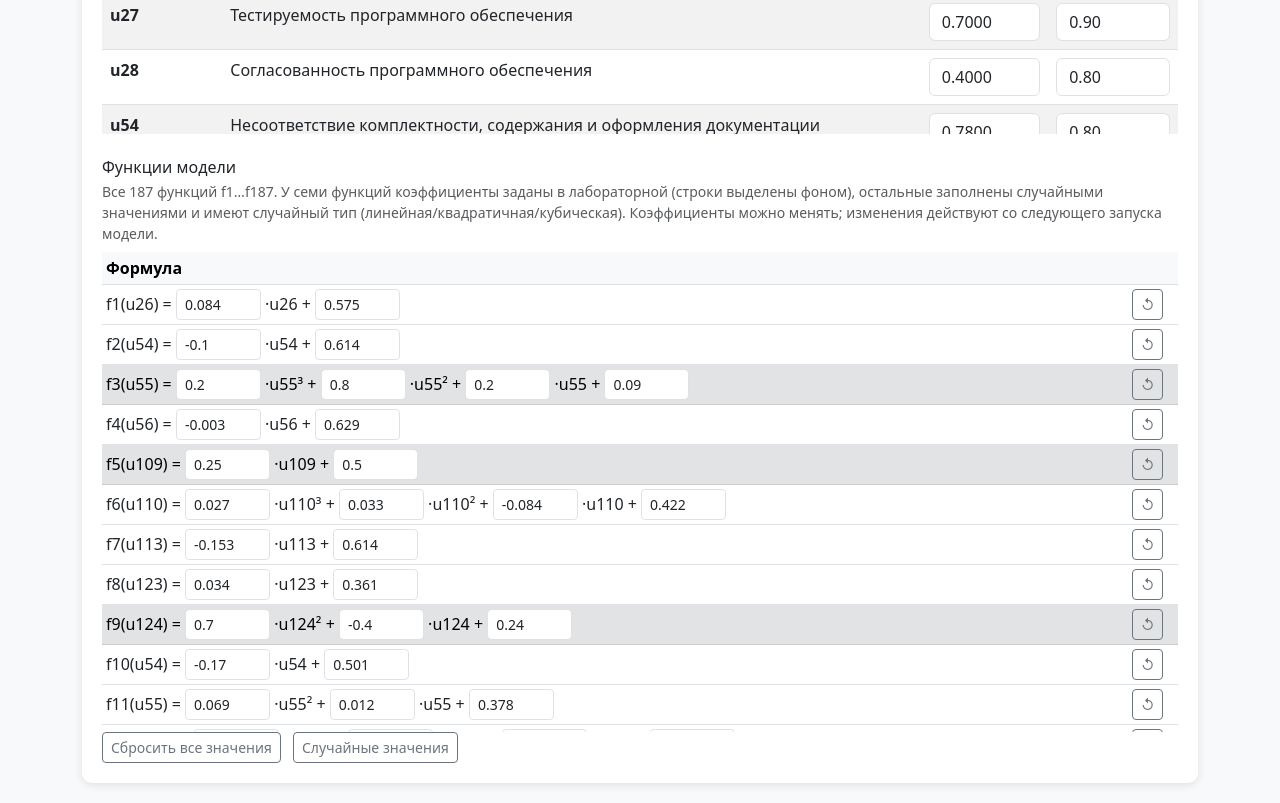
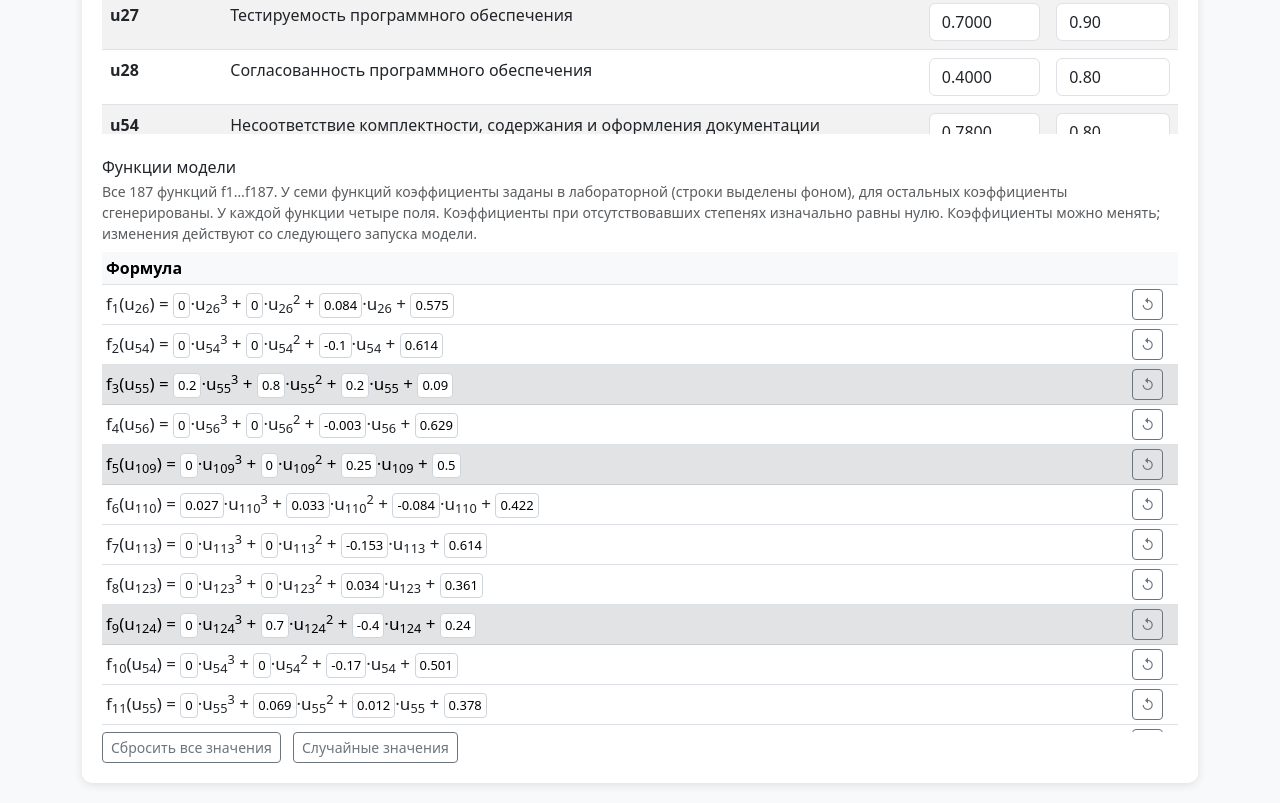
Before and after one commit to HedgeHogSE/software-quality, a plain HTML site: page web-app/index.html in a window 1280 px wide. Shown: the part 660-1463 px from the top of the page. Drawn offline with nearby package versions, Linux system fonts and the light colour scheme.

Commit message:
hype commit

```diff
--- a/web-app/index.html
+++ b/web-app/index.html
@@ -27,6 +27,36 @@
         .control-point {
             font-weight: bold;
             color: #0d6efd;
+        }
+        .function-formula {
+            font-size: 1.0625rem;
+        }
+        .function-input {
+            box-sizing: content-box;
+            width: var(--coefficient-width);
+            padding: 2px 4px;
+            font-size: 13px;
+            border: 1px solid #ced4da;
+            border-radius: 4px;
+        }
+        @supports (field-sizing: content) {
+            .function-input {
+                field-sizing: content;
+                width: auto;
+                min-width: 1ch;
+            }
+        }
+        sub, sup {
+            font-size: 0.75em;
+            line-height: 0;
+            position: relative;
+            vertical-align: baseline;
+        }
+        sub {
+            bottom: -0.25em;
+        }
+        sup {
+            top: -0.5em;
         }
         .chart-container {
             position: relative;
@@ -128,7 +158,8 @@
                     <h6 class="mb-1">Функции модели</h6>
                     <p class="text-muted small mb-2">
                         Все 187 функций f1…f187. У семи функций коэффициенты заданы в лабораторной (строки выделены фоном),
-                        остальные заполнены случайными значениями и имеют случайный тип (линейная/квадратичная/кубическая).
+                        для остальных коэффициенты сгенерированы. У каждой функции четыре поля.
+                        Коэффициенты при отсутствовавших степенях изначально равны нулю.
                         Коэффициенты можно менять; изменения действуют со следующего запуска модели.
                     </p>
                     <div class="table-responsive" style="max-height: 480px; overflow-y: auto;">
--- a/web-app/model/functions.js
+++ b/web-app/model/functions.js
@@ -1,16 +1,14 @@
 /**
  * Реестр функций f1…f187.
  *
- * Типы:
- *  - linear:    f(x) = a·x + b
- *  - quadratic: f(x) = a·x² + b·x + c
- *  - cubic:     f(x) = a·x³ + b·x² + c·x + d
+ * Все функции в реестре имеют вид f(x) = a·x³ + b·x² + c·x + d.
+ * Для исходных линейных и квадратичных функций старшие коэффициенты равны нулю.
  *
  * В исходной лабораторной коэффициенты заданы только для семи функций
  * (панель «Уравнения», см. скриншот): F3, F5, F9, F48, F72, F81, F117.
- * Остальные 180 функций определены как тождественные f(x) = x.
+ * Для остальных 180 функций начальные коэффициенты генерируются.
  *
- * Коэффициенты этих семи функций можно менять из интерфейса. Изменения
+ * Коэффициенты всех функций можно менять из интерфейса. Изменения
  * повышают `version`; таблица функций в equations.js пересобирается,
  * поэтому новый расчёт идёт уже с новыми значениями.
  */
@@ -18,7 +16,7 @@ const FUNCTIONS = {
     /** Номера функций, коэффициенты которых известны из лабораторной. */
     EDITABLE: [3, 5, 9, 48, 72, 81, 117],
 
-    /** Значения по умолчанию для известных функций (остальные — тождественные). */
+    /** Коэффициенты известных функций в исходной записи. */
     KNOWN_DEFAULTS: {
         3: { type: 'cubic', a: 0.2, b: 0.8, c: 0.2, d: 0.09 },
         5: { type: 'linear', a: 0.25, b: 0.5, c: 0.0, d: 0.0 },
@@ -124,7 +122,13 @@ const FUNCTIONS = {
 
         for (let i = 1; i <= 187; i++) {
             const known = this.KNOWN_DEFAULTS[i];
-            const spec = known ? Object.assign({}, known) : this._randomSpec();
+            const { type, a, b, c, d } = known || this._randomSpec();
+            const spec = { a, b, c, d };
+            if (type === 'linear') {
+                Object.assign(spec, { a: 0, b: 0, c: a, d: b });
+            } else if (type === 'quadratic') {
+                Object.assign(spec, { a: 0, b: a, c: b, d: c });
+            }
             this._defaults[i] = spec;
             this._registry[i] = Object.assign({}, spec);
         }
@@ -150,16 +154,7 @@ const FUNCTIONS = {
 
         const func = this._registry[n];
 
-        if (func.type === 'linear') {
-            return (x) => func.a * x + func.b;
-        }
-        if (func.type === 'quadratic') {
-            return (x) => func.a * x * x + func.b * x + func.c;
-        }
-        if (func.type === 'cubic') {
-            return (x) => func.a * x * x * x + func.b * x * x + func.c * x + func.d;
-        }
-        return (x) => x;
+        return (x) => func.a * x * x * x + func.b * x * x + func.c * x + func.d;
     },
 
     /** Текущие коэффициенты функции (копия). */
@@ -168,7 +163,7 @@ const FUNCTIONS = {
         if (!func) {
             return null;
         }
-        return { type: func.type, a: func.a, b: func.b, c: func.c, d: func.d };
+        return { ...func };
     },
 
     /** Совпадают ли коэффициенты со значениями из лабораторной. */
@@ -178,13 +173,12 @@ const FUNCTIONS = {
         if (!current || !original) {
             return false;
         }
-        return current.type === original.type &&
-            current.a === original.a && current.b === original.b &&
+        return current.a === original.a && current.b === original.b &&
             current.c === original.c && current.d === original.d;
     },
 
     /**
-     * Задать коэффициенты. Тип функции не меняется.
+     * Задать коэффициенты при степенях 3, 2, 1 и 0 соответственно.
      * @param {number} n - номер функции
      * @param {object} values - {a, b, c, d}; отсутствующие ключи не меняются
      * @throws {Error} если значения не числа
@@ -195,13 +189,7 @@ const FUNCTIONS = {
             throw new Error(`Функция f${n} не существует`);
         }
 
-        const next = {
-            type: current.type,
-            a: current.a,
-            b: current.b,
-            c: current.c,
-            d: current.d
-        };
+        const next = { ...current };
 
         ['a', 'b', 'c', 'd'].forEach(key => {
             if (values[key] === undefined) {
--- a/web-app/ui/graphs_tab.js
+++ b/web-app/ui/graphs_tab.js
@@ -27,7 +27,7 @@ const INLINE_LABELS_PLUGIN = {
             return;
         }
 
-        const MIN_GAP = 12;
+        const fontSize = 13;
         const entries = [];
 
         chart.data.datasets.forEach((dataset, index) => {
@@ -62,15 +62,16 @@ const INLINE_LABELS_PLUGIN = {
         }
 
         // Развести подписи по вертикали
-        const top = area.top + 8;
-        const bottom = area.bottom - 8;
+        const top = area.top + 9;
+        const bottom = area.bottom - 9;
+        const minGap = Math.min(fontSize + 1, (bottom - top) / Math.max(1, entries.length - 1));
         entries.sort((a, b) => a.y - b.y);
         entries.forEach(entry => {
             entry.y = Math.min(bottom, Math.max(top, entry.y));
         });
         for (let i = 1; i < entries.length; i++) {
-            if (entries[i].y - entries[i - 1].y < MIN_GAP) {
-                entries[i].y = entries[i - 1].y + MIN_GAP;
+            if (entries[i].y - entries[i - 1].y < minGap) {
+                entries[i].y = entries[i - 1].y + minGap;
             }
         }
         // Если пачка упёрлась в нижнюю границу — сдвинуть её вверх
@@ -78,8 +79,8 @@ const INLINE_LABELS_PLUGIN = {
         if (overflow > 0) {
             entries.forEach(entry => { entry.y -= overflow; });
             for (let i = entries.length - 2; i >= 0; i--) {
-                if (entries[i + 1].y - entries[i].y < MIN_GAP) {
-                    entries[i].y = entries[i + 1].y - MIN_GAP;
+                if (entries[i + 1].y - entries[i].y < minGap) {
+                    entries[i].y = entries[i + 1].y - minGap;
                 }
             }
             entries.forEach(entry => {
@@ -88,7 +89,7 @@ const INLINE_LABELS_PLUGIN = {
         }
 
         ctx.save();
-        ctx.font = '11px sans-serif';
+        ctx.font = `${fontSize}px sans-serif`;
         ctx.textBaseline = 'middle';
         ctx.lineJoin = 'round';
         ctx.lineWidth = 3;
--- a/web-app/ui/params_tab.js
+++ b/web-app/ui/params_tab.js
@@ -136,38 +136,64 @@ const PARAMS_TAB = {
         }
     },
 
-    /** Собрать формулу f(varName) для данного типа функции. */
+    /** Собрать формулу fₙ(uᵢ) для данного типа функции. */
     _buildFormula: function(cell, spec, row, n) {
-        const varName = this._functionVarMap[n] || 'u_i';
-        const prefix = document.createElement('span');
-        prefix.textContent = 'f' + n + '(' + varName + ') = ';
-        cell.appendChild(prefix);
-        const terms = {
-            linear: [['a', '·' + varName + ' + '], ['b', '']],
-            quadratic: [['a', '·' + varName + '² + '], ['b', '·' + varName + ' + '], ['c', '']],
-            cubic: [['a', '·' + varName + '³ + '], ['b', '·' + varName + '² + '], ['c', '·' + varName + ' + '], ['d', '']]
-        }[spec.type] || [['a', '·' + varName + ' + '], ['b', '']];
+        const varName = this._functionVarMap[n] || 'ui';
+        const uIndex = varName.slice(1);
 
-        terms.forEach(term => {
-            const key = term[0];
-            const suffix = term[1];
+        // Создать DOM-элементы для формулы
+        const formula = document.createElement('span');
 
+        // fₙ(
+        formula.appendChild(document.createTextNode('f'));
+        const fSub = document.createElement('sub');
+        fSub.textContent = n;
+        formula.appendChild(fSub);
+        formula.appendChild(document.createTextNode('('));
+
+        // uᵢ
+        formula.appendChild(document.createTextNode('u'));
+        const uSub = document.createElement('sub');
+        uSub.textContent = uIndex;
+        formula.appendChild(uSub);
+        formula.appendChild(document.createTextNode(') = '));
+
+        // Коэффициенты с переменными и степенями
+        const coefficientKeys = ['a', 'b', 'c', 'd'];
+
+        coefficientKeys.forEach((key, idx) => {
             const input = document.createElement('input');
-            input.type = 'number';
-            input.className = 'form-control form-control-sm function-input d-inline-block';
+            input.type = 'text';
+            input.className = 'function-input';
             input.dataset.key = key;
             input.value = String(spec[key]);
-            input.step = '0.001';
-            input.style.width = '85px';
+            const updateWidth = () => {
+                input.style.setProperty('--coefficient-width', Math.max(1, input.value.length) + 'ch');
+            };
+            updateWidth();
+            input.addEventListener('input', updateWidth);
             input.addEventListener('change', () => this._applyFunctionRow(row, n));
-            cell.appendChild(input);
+            formula.appendChild(input);
 
-            if (suffix) {
-                const text = document.createElement('span');
-                text.textContent = ' ' + suffix;
-                cell.appendChild(text);
+            const power = coefficientKeys.length - idx - 1;
+            if (power === 0) {
+                return;
             }
+
+            formula.appendChild(document.createTextNode('·u'));
+            const varSub = document.createElement('sub');
+            varSub.textContent = uIndex;
+            formula.appendChild(varSub);
+
+            if (power > 1) {
+                const sup = document.createElement('sup');
+                sup.textContent = power;
+                formula.appendChild(sup);
+            }
+            formula.appendChild(document.createTextNode(' + '));
         });
+
+        cell.appendChild(formula);
     },
 
     /**
```
Also changed, not shown: 1 other file.
